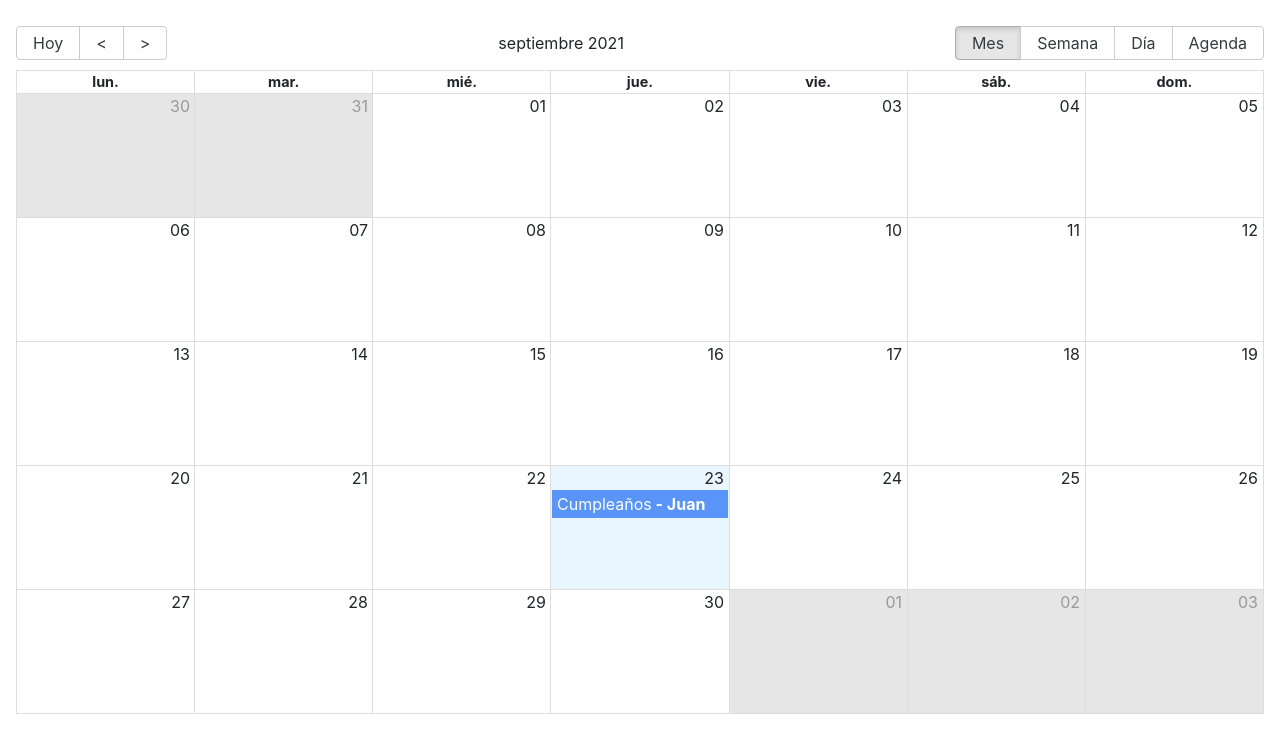
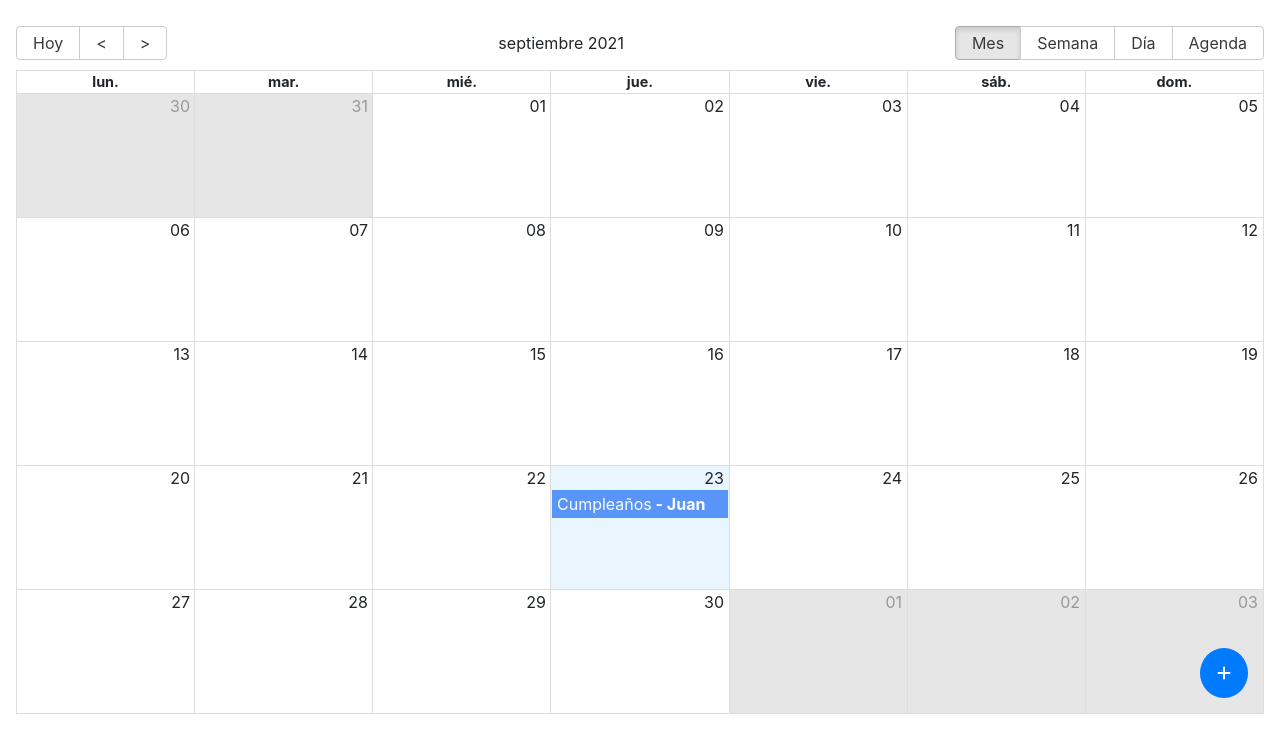
Before and after one commit to ansango/events-app, a React app in the folder client/: page / in a window 1280 px wide. Shown: the part 70-800 px from the top of the page. Built offline with nearby package versions, Linux system fonts and the light colour scheme; some packages are replaced by stand-ins of ours.

Commit message:
action modal

```diff
--- a/client/src/components/calendar/CalendarScreen.js
+++ b/client/src/components/calendar/CalendarScreen.js
@@ -13,6 +13,7 @@ import CalendarModal from "./CalendarModal";
 import { useDispatch } from "react-redux";
 import { uiOpenModal } from "../../state/actions/ui";
 import { eventSetActive } from "../../state/actions/events";
+import AddNewFab from "../ui/AddNewFab";
 
 moment.locale("es");
 
@@ -77,6 +78,7 @@ const CalendarScreen = () => {
         view={lastView}
         components={{ event: CalendarEvent }}
       />
+      <AddNewFab />
       <CalendarModal />
     </div>
   );
--- /dev/null
+++ b/client/src/components/ui/AddNewFab.js
@@ -0,0 +1,16 @@
+import { useDispatch } from "react-redux";
+import { uiOpenModal } from "../../state/actions/ui";
+
+const AddNewFab = () => {
+  const dispatch = useDispatch();
+  return (
+    <button
+      className="btn btn-primary fab"
+      onClick={() => dispatch(uiOpenModal())}
+    >
+      <i className="fas fa-plus"></i>
+    </button>
+  );
+};
+
+export default AddNewFab;
--- a/client/src/styles.css
+++ b/client/src/styles.css
@@ -63,3 +63,11 @@ body {
 .react-datetime-picker__wrapper {
   border: 0px solid !important;
 }
+
+.fab {
+  position: fixed;
+  border-radius: 100%;
+  bottom: 2rem;
+  right: 2rem;
+  padding: 1rem;
+}
```
